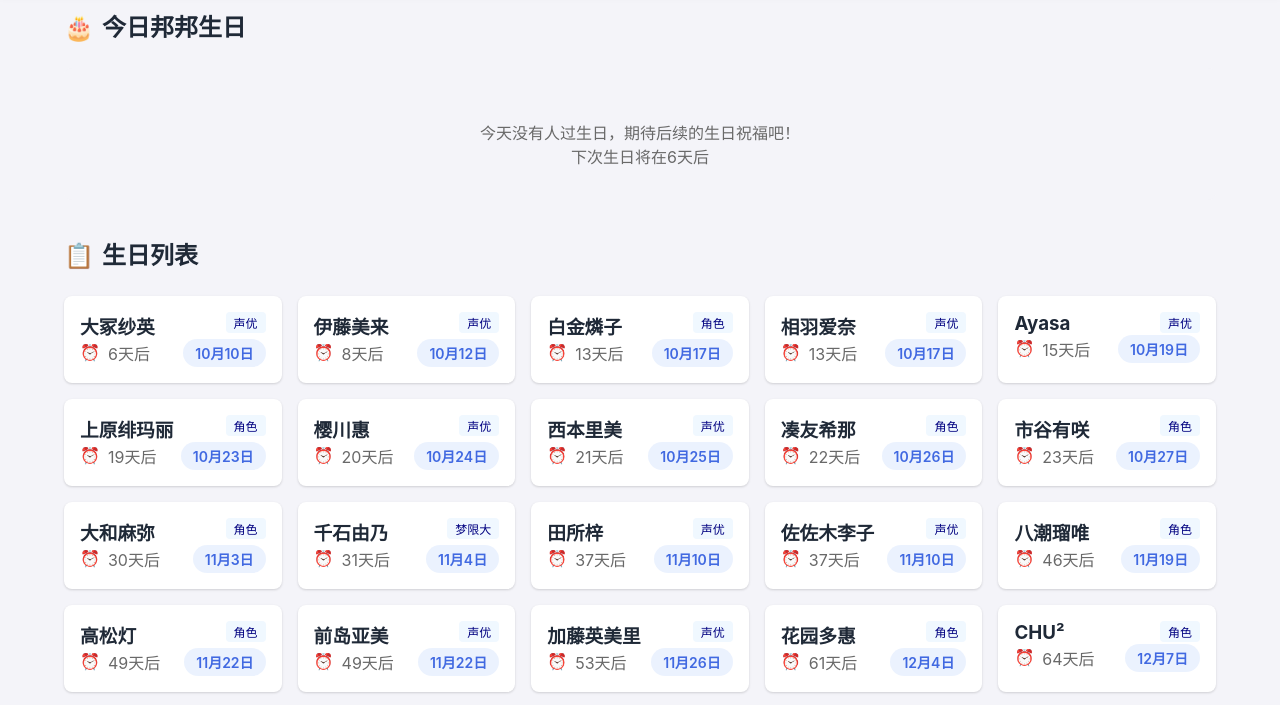
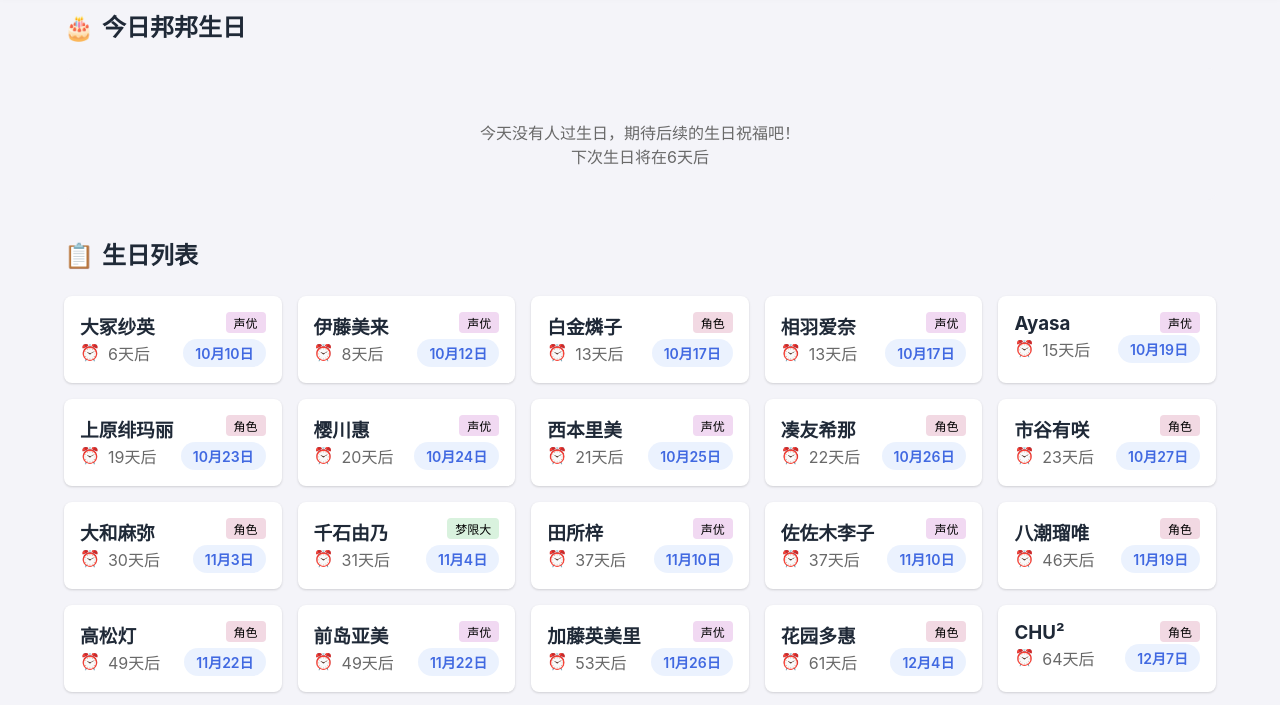
Before and after one commit to BanGDreamPKU/BanGDreamPKU.github.io, a plain HTML site: page birthday/index.html in a window 1280 px wide. Shown: the part 68-773 px from the top of the page. Drawn offline with Linux system fonts and the light colour scheme.

Commit message:
feat(/birthday): 动态生成类型标签颜色

```diff
--- a/birthday/script.js
+++ b/birthday/script.js
@@ -185,7 +185,7 @@ function renderBirthdayLists(birthdayData) {
             <div class="birthday-card birthday-highlight animate-fadeIn">
                 <div class="flex-row">
                     <h3>${person.name}</h3>
-                    <span class="type-tag" style="color: navy;">
+                    <span class="type-tag" style="background-color: ${getRandBgColor(person.type)};">
                         ${person.type}
                     </span>
                 </div>
@@ -213,7 +213,7 @@ function renderBirthdayLists(birthdayData) {
             <div class="birthday-card" style="transition-delay: ${index * 0.05}s">
                 <div class="flex-row">
                     <h3>${person.name}</h3>
-                    <span class="type-tag" style="color: navy;">
+                    <span class="type-tag" style="background-color: ${getRandBgColor(person.type)};">
                         ${person.type}
                     </span>
                 </div>
@@ -242,6 +242,18 @@ function renderBirthdayLists(birthdayData) {
             });
         }, 100);
     }
+}
+
+// 根据type字符串生成浅色背景色（HSL映射，色相分布广，饱和度低，亮度高）
+function getRandBgColor(type) {
+    let hash = 0;
+    for (let i = 0; i < type.length; i++) {
+        hash = (hash << 5) - hash + type.charCodeAt(i);
+        hash |= 0;
+    }
+    // 色相范围0-360，饱和度50%，亮度90%
+    const hue = Math.abs(hash) % 360;
+    return `hsl(${hue}, 50%, 90%)`;
 }
 
 /**
--- a/birthday/styles.css
+++ b/birthday/styles.css
@@ -89,7 +89,7 @@ body {
     padding: 0.125rem 0.5rem;
     border-radius: 0.25rem;
     background-color: aliceblue;
-    color: navy;
+    color: black;
 }
 
 /* 今日生日提示卡片 */
```
